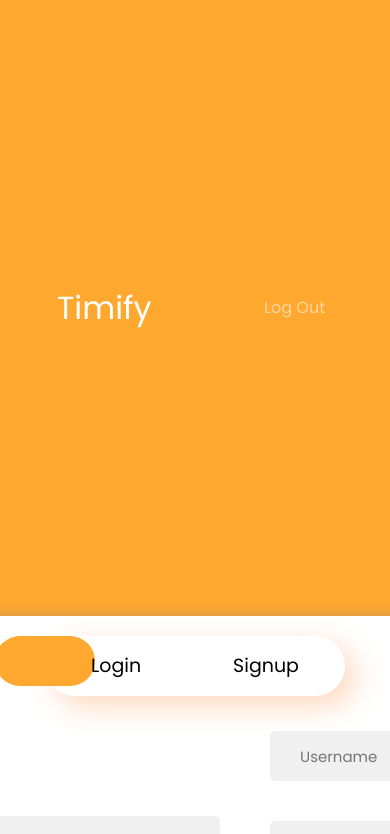
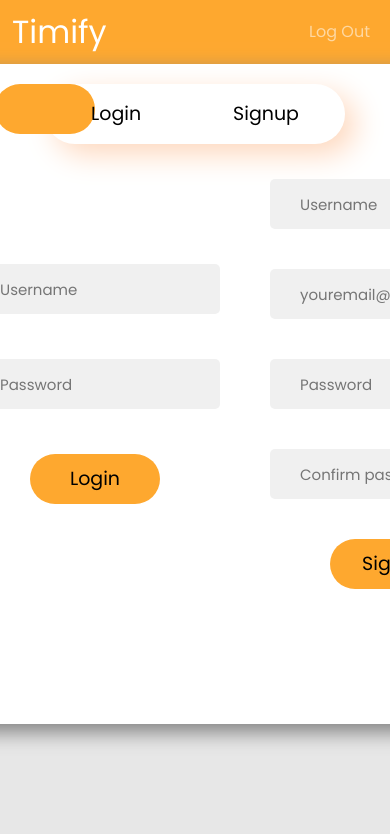
Before and after one commit to ulcheyev/nss-timify, a React (Create React App) app in the folder frontend/: page /auth in a window 390 px wide. Shown: the top 834 px of the page. Built offline with nearby package versions, Linux system fonts and the light colour scheme.

Commit message:
:bug: Fix broken navbars

```diff
--- a/frontend/src/App.css
+++ b/frontend/src/App.css
@@ -252,11 +252,6 @@ nav {
 /* For Responsiveness of the page */
 
 @media screen and (max-width: 650px) {
-  .container {
-    height: 600px;
-    width: 300px;
-  }
-
   .title {
     font-size: 15px;
   }
@@ -311,11 +306,6 @@ nav {
 }
 
 @media screen and (max-width: 320px) {
-  .container {
-    height: 600px;
-    width: 250px;
-  }
-
   .heading {
     font-size: 30px;
   }
```
